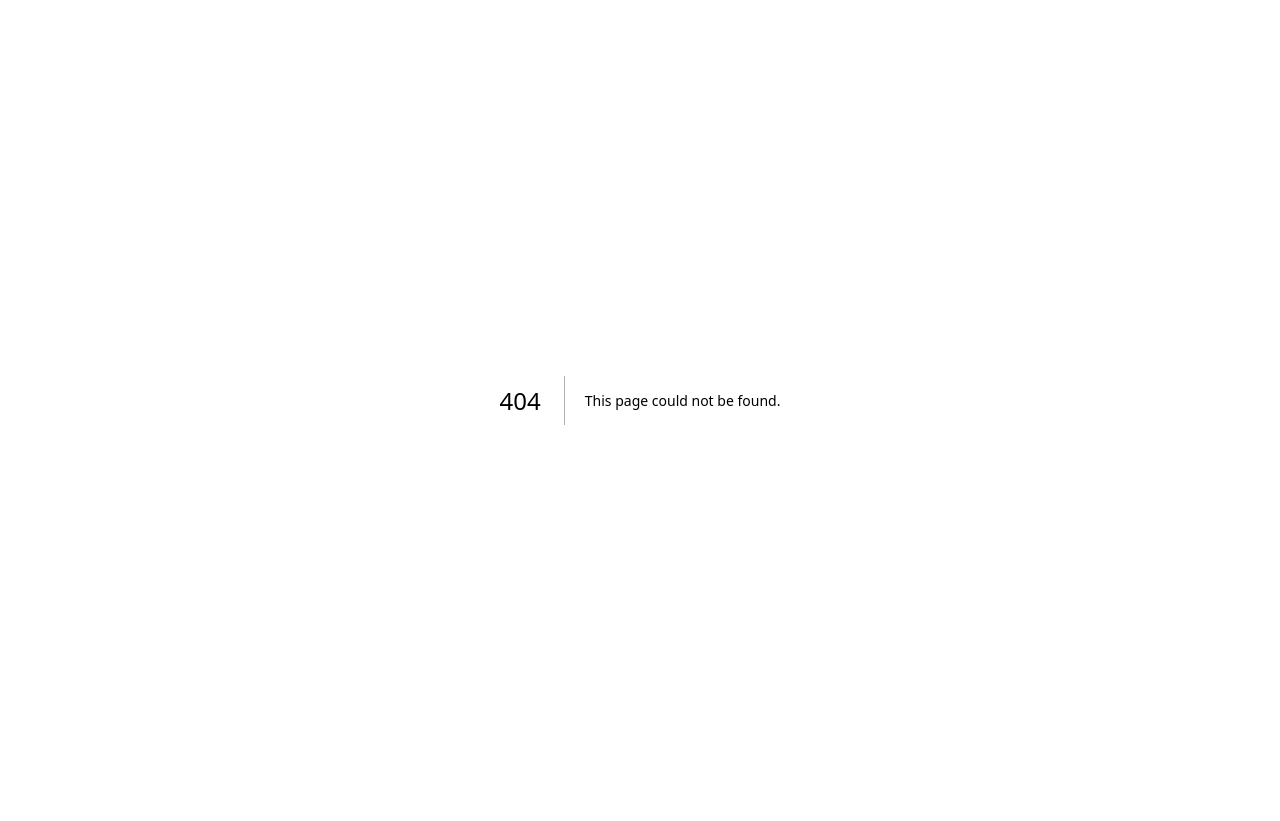
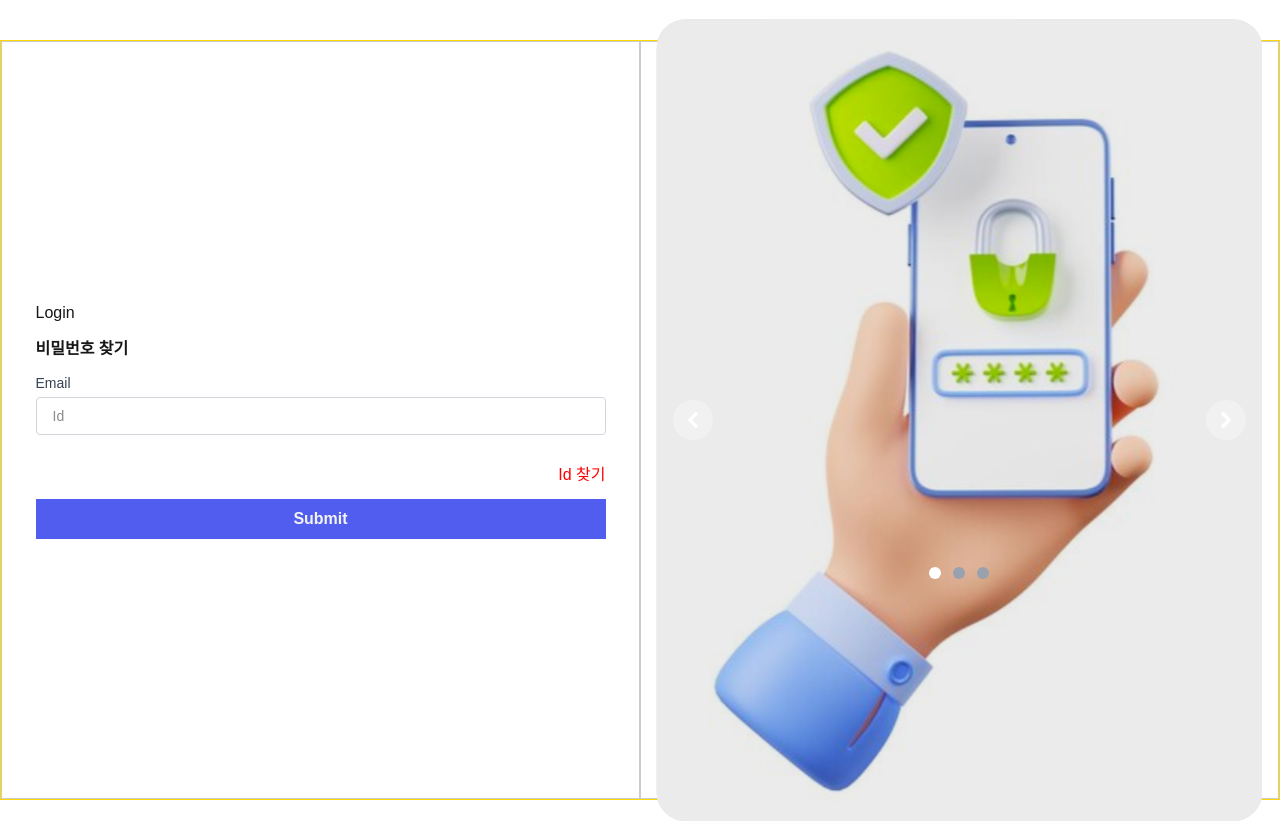
Before and after one commit to 25-BitByBit/Personal-folio-0.1, a Next.js app in the folder Frontend/personal-folio/: page /users/findPw in a window 1280 px wide. Before the commit this address had no page. Before the commit the page ends 800 px from the top, so only its background shows below. Built offline with nearby package versions, Linux system fonts and the light colour scheme.

Commit message:
design: findPw page

```diff
--- /dev/null
+++ b/Frontend/personal-folio/src/app/users/findPw/page.tsx
@@ -0,0 +1,31 @@
+import Input from "@/components/input/Input";
+// css
+import "../styles/login.css";
+
+const LoginPage = () => {
+  return (
+    <div className="h-200 w-150 flex flex-col items-center justify-center font-geist gap-3">
+      {/* goBack */}
+      <div className="clickable-black-text">Login</div>
+      {/* Title */}
+      <div className="title-box">
+        <h1>비밀번호 찾기</h1>
+      </div>
+      {/* Input */}
+      <div className="input-box">
+        <Input label="Email" placeholder="Id" />
+      </div>
+
+      {/* Forgot Password */}
+      <div className="text-box ">
+        <p className="clickable-text">Id 찾기</p>
+      </div>
+      {/* Login Btn */}
+      <div className="btn-box">Submit</div>
+      {/* br */}
+      {/* social login */}
+    </div>
+  );
+};
+
+export default LoginPage;
--- a/Frontend/personal-folio/src/app/users/styles/login.css
+++ b/Frontend/personal-folio/src/app/users/styles/login.css
@@ -42,3 +42,9 @@
   color: red;
   cursor: pointer;
 }
+
+.clickable-black-text {
+  cursor: pointer;
+  width: 95%;
+  font-size: 16;
+}
```
